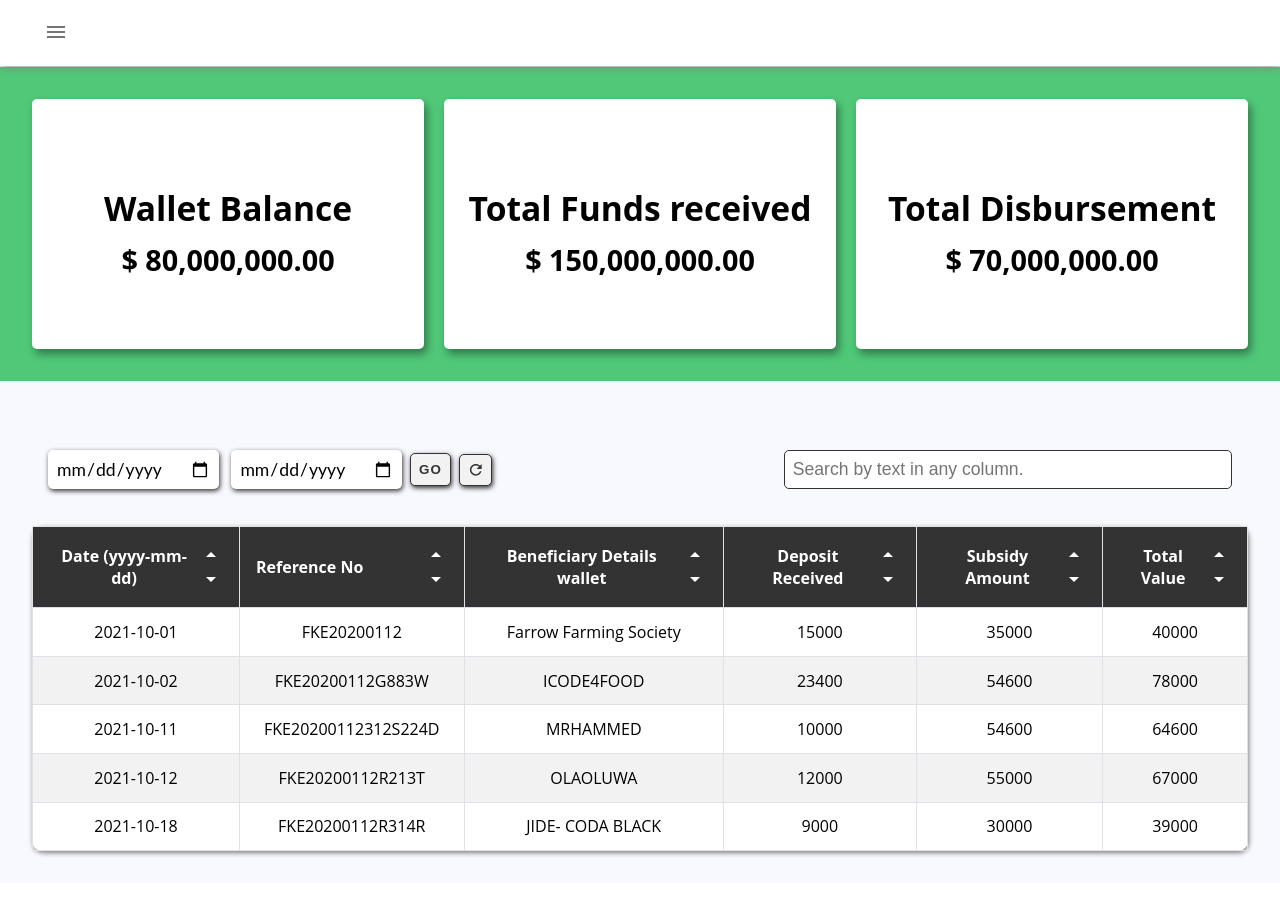
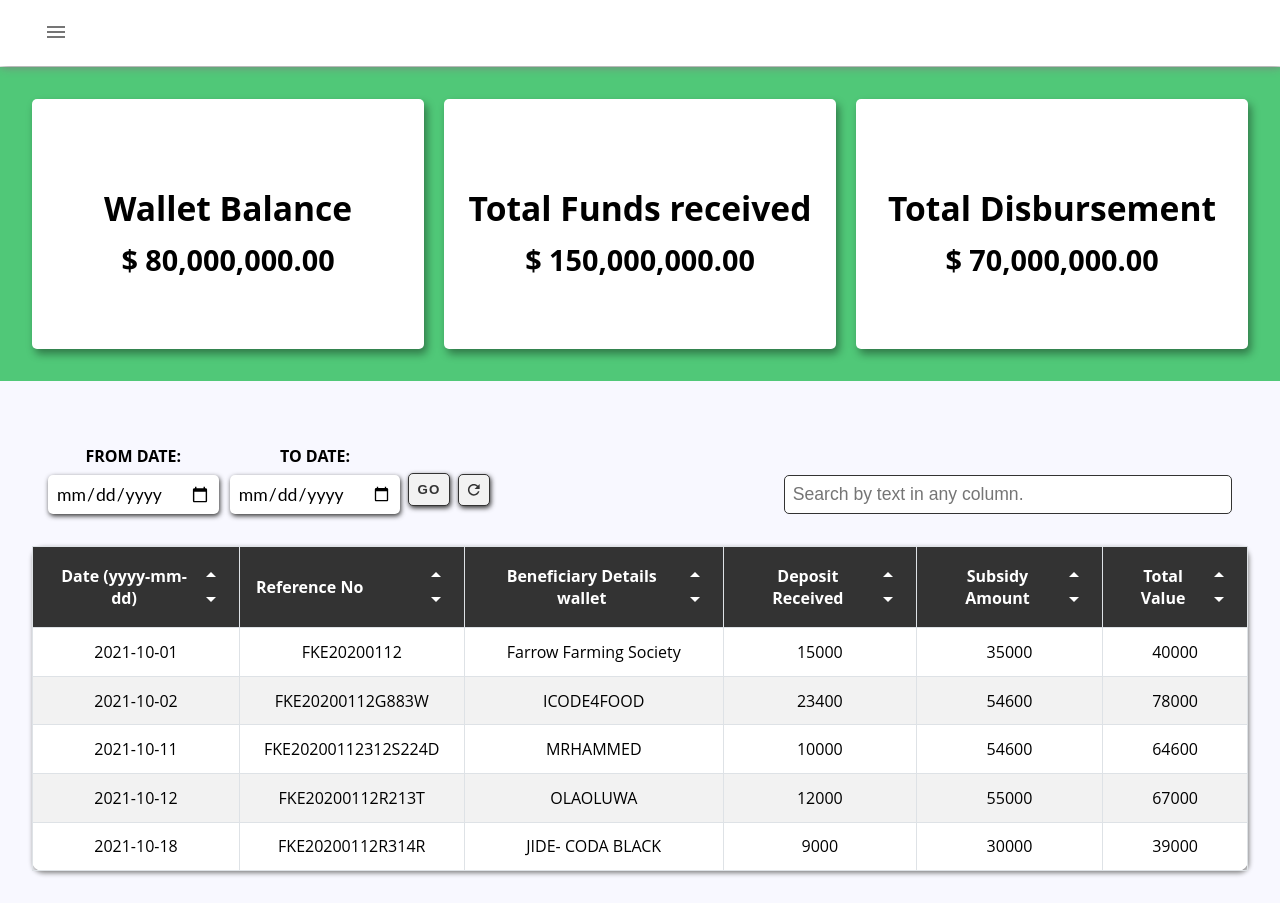
Before and after one commit to Maxinth/german-bps, a React (Create React App) app: page / in a window 1280 px wide. Built offline with nearby package versions, Linux system fonts and the light colour scheme.

Commit message:
added labels for custom datepickers

```diff
--- a/src/components/HomePageComps/DatePickersAndSearch/DatePickers.jsx
+++ b/src/components/HomePageComps/DatePickersAndSearch/DatePickers.jsx
@@ -1,4 +1,4 @@
-import { Input, DatePickerContainer, Box } from "./styled";
+import { Input, DatePickerContainer, Box, Label, Span } from "./styled";
 import { useState } from "react";
 import PickerButtonOptions from "./PickerButtonOptions";
 
@@ -16,8 +16,14 @@ const DatePickers = ({ data, handlePickerFilter, dataReset }) => {
   return (
     <DatePickerContainer>
       <Box>
-        <Input type="date" value={fromDate} onChange={handleFroChange} />
-        <Input type="date" value={toDate} onChange={handleToChange} />
+        <Label>
+          <Span>From date:</Span>
+          <Input type="date" value={fromDate} onChange={handleFroChange} />
+        </Label>
+        <Label>
+          <Span>To date:</Span>
+          <Input type="date" value={toDate} onChange={handleToChange} />
+        </Label>
       </Box>
       <PickerButtonOptions
         handlePickerFilter={handlePickerFilter}
--- a/src/components/HomePageComps/DatePickersAndSearch/styled.js
+++ b/src/components/HomePageComps/DatePickersAndSearch/styled.js
@@ -30,7 +30,7 @@ const Container = styled.section`
     /* margin: 0 auto; */
     align-items: center;
     & ${InputBox} {
-      align-self: center;
+      align-self: flex-end;
       width: 60%;
     }
   }
@@ -108,6 +108,9 @@ const PickerButtonsBox = styled.div`
   justify-content: space-around;
   align-items: center;
   padding: 0.5rem;
+  @media (min-width: 768px) {
+    align-self: flex-end;
+  }
 `;
 
 const Box = styled.div`
@@ -131,4 +134,32 @@ const Box = styled.div`
   }
 `;
 
-export { Box, PickerButtonsBox, Button, Container, Input, DatePickerContainer };
+const Label = styled.label`
+  display: flex;
+  flex-direction: column;
+  justify-content: center;
+  align-items: center;
+
+  @media (min-width: 768px) {
+    &:first-child {
+      margin-right: 0.7rem;
+    }
+  }
+`;
+const Span = styled.span`
+  display: inline-block;
+  margin-bottom: 0.5rem;
+  font-weight: bold;
+  text-transform: uppercase;
+`;
+
+export {
+  Span,
+  Label,
+  Box,
+  PickerButtonsBox,
+  Button,
+  Container,
+  Input,
+  DatePickerContainer,
+};
```
